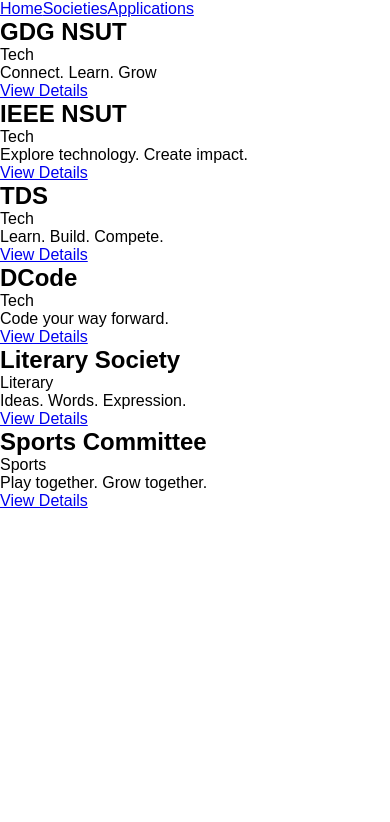
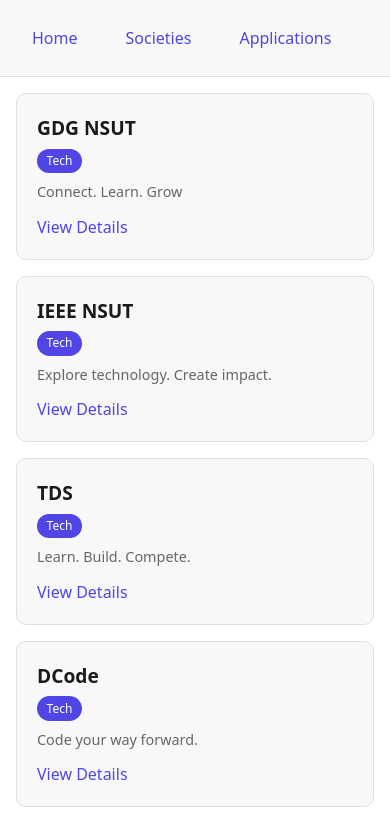
Before and after one commit to shauryakushwaha08/SocietySphere, a React (Vite) app: page /societies in a window 390 px wide. Shown: the top 822 px of the page. Built offline with nearby package versions, Linux system fonts and the light colour scheme.

Commit message:
style: add responsive styling to SocietyDetails and Apply pages

```diff
--- /dev/null
+++ b/src/components/Navbar.css
@@ -0,0 +1,14 @@
+.navbar {
+  display: flex;
+  gap: 1rem;
+  padding: 1rem;
+  background-color: var(--card-bg);
+  border-bottom: 1px solid var(--border-color);
+}
+
+.navbar a {
+  padding: 0.5rem 1rem;
+  min-height: 44px;
+  display: flex;
+  align-items: center;
+}
--- a/src/components/Navbar.jsx
+++ b/src/components/Navbar.jsx
@@ -1,8 +1,9 @@
 import { Link } from "react-router-dom";
+import "./Navbar.css";
 
 function Navbar() {
   return (
-    <nav>
+    <nav className="navbar">
       <Link to="/">Home</Link>
       <Link to="/societies">Societies</Link>
       <Link to="/applications">Applications</Link>
--- /dev/null
+++ b/src/components/SocietyCard.css
@@ -0,0 +1,33 @@
+.society-card {
+  background-color: var(--card-bg);
+  border: 1px solid var(--border-color);
+  border-radius: 10px;
+  padding: 1.25rem;
+  transition: transform 0.15s ease, box-shadow 0.15s ease;
+}
+
+.society-card:hover {
+  transform: translateY(-3px);
+  box-shadow: 0 4px 12px rgba(0, 0, 0, 0.08);
+}
+
+.society-card h2 {
+  font-size: 1.2rem;
+  margin-bottom: 0.25rem;
+}
+
+.society-card .category {
+  display: inline-block;
+  background-color: var(--accent-color);
+  color: white;
+  font-size: 0.75rem;
+  padding: 0.2rem 0.6rem;
+  border-radius: 999px;
+  margin-bottom: 0.5rem;
+}
+
+.society-card .tagline {
+  color: #666;
+  font-size: 0.9rem;
+  margin-bottom: 0.75rem;
+}
--- a/src/components/SocietyCard.jsx
+++ b/src/components/SocietyCard.jsx
@@ -1,11 +1,12 @@
 import { Link } from "react-router-dom";
+import "./SocietyCard.css";
 
 function SocietyCard({ society }) {
   return (
-    <div>
+    <div className="society-card">
       <h2>{society.name}</h2>
-      <p>{society.category}</p>
-      <p>{society.tagline}</p>
+      <p className="category">{society.category}</p>
+      <p className="tagline">{society.tagline}</p>
       <Link to={`/society/${society.id}`}>View Details</Link>
     </div>
   );
--- a/src/index.css
+++ b/src/index.css
@@ -1,3 +1,11 @@
+:root {
+  --bg-color: #ffffff;
+  --text-color: #1a1a1a;
+  --accent-color: #4f46e5;
+  --card-bg: #f8f8f8;
+  --border-color: #e0e0e0;
+}
+
 * {
   margin: 0;
   padding: 0;
@@ -5,5 +13,27 @@
 }
 
 body {
-  font-family: Arial, sans-serif;
+  font-family: system-ui, -apple-system, sans-serif;
+  background-color: var(--bg-color);
+  color: var(--text-color);
+  line-height: 1.5;
 }
+
+a {
+  color: var(--accent-color);
+  text-decoration: none;
+}
+
+button {
+  font-family: inherit;
+  cursor: pointer;
+}
+
+input, textarea {
+  font-family: inherit;
+  font-size: 1rem;
+  padding: 0.6rem;
+  border: 1px solid var(--border-color);
+  border-radius: 6px;
+  width: 100%;
+}
--- /dev/null
+++ b/src/pages/Apply.css
@@ -0,0 +1,22 @@
+.page-container form {
+  display: flex;
+  flex-direction: column;
+  gap: 1rem;
+}
+
+.page-container form button {
+  display: inline-block;
+  background-color: var(--accent-color);
+  color: white;
+  padding: 0.9rem 1.5rem;
+  border-radius: 20px;
+  font-weight: 600;
+  min-height: 44px;
+  line-height: 1.5;
+}
+
+.error-text {
+  color: #d32f2f;
+  font-size: 0.85rem;
+  margin-top: 0.25rem;
+}
--- a/src/pages/Apply.jsx
+++ b/src/pages/Apply.jsx
@@ -2,6 +2,7 @@
 import { useParams } from "react-router-dom";
 import societies from "../data/societies";
 import { saveApplication } from "../utils/storage";
+import "./Apply.css";
 
 function Apply() {
   const { id } = useParams();
@@ -62,18 +63,18 @@
   }
 
   if (!society) {
-    return <div>Society not found</div>;
+    return <div className="page-container">Society not found</div>;
   }
   if (submitted) {
     return (
-      <div>
+      <div className="page-container">
         <h1>Application Submitted!</h1>
         <p>Thanks for applying to {society.name}. We'll be in touch.</p>
       </div>
     );
   }
   return (
-    <div>
+    <div className="page-container">
       <h1>Apply to {society.name}</h1>
       <form onSubmit={handleSubmit}>
         <div>
@@ -83,7 +84,7 @@
             value={formData.name}
             onChange={handleChange}
           />
-          {errors.name && <p style={{ color: "red" }}>{errors.name}</p>}
+          {errors.name && <p className="error-text">{errors.name}</p>}
         </div>
 
         <div>
@@ -93,7 +94,7 @@
             value={formData.year}
             onChange={handleChange}
           />
-          {errors.year && <p style={{ color: "red" }}>{errors.year}</p>}
+          {errors.year && <p className="error-text">{errors.year}</p>}
         </div>
 
         <div>
@@ -103,7 +104,7 @@
             value={formData.branch}
             onChange={handleChange}
           />
-          {errors.branch && <p style={{ color: "red" }}>{errors.branch}</p>}
+          {errors.branch && <p className="error-text">{errors.branch}</p>}
         </div>
 
         <div>
@@ -113,7 +114,7 @@
             value={formData.role}
             onChange={handleChange}
           />
-          {errors.role && <p style={{ color: "red" }}>{errors.role}</p>}
+          {errors.role && <p className="error-text">{errors.role}</p>}
         </div>
 
         <div>
@@ -123,7 +124,7 @@
             value={formData.why}
             onChange={handleChange}
           />
-          {errors.why && <p style={{ color: "red" }}>{errors.why}</p>}
+          {errors.why && <p className="error-text">{errors.why}</p>}
         </div>
 
         <button type="submit">Submit Application</button>
--- /dev/null
+++ b/src/pages/Societies.css
@@ -0,0 +1,18 @@
+.society-grid {
+  display: grid;
+  grid-template-columns: 1fr;
+  gap: 1rem;
+  padding: 1rem;
+}
+
+@media (min-width: 640px) {
+  .society-grid {
+    grid-template-columns: repeat(2, 1fr);
+  }
+}
+
+@media (min-width: 1024px) {
+  .society-grid {
+    grid-template-columns: repeat(3, 1fr);
+  }
+}
--- a/src/pages/Societies.jsx
+++ b/src/pages/Societies.jsx
@@ -1,9 +1,10 @@
 import societies from "../data/societies";
 import SocietyCard from "../components/SocietyCard";
+import "./Societies.css";
 
 function Societies() {
   return (
-    <div>
+    <div className="society-grid">
       {societies.map((society) => (
         <SocietyCard key={society.id} society={society} />
       ))}
--- /dev/null
+++ b/src/pages/SocietyDetails.css
@@ -0,0 +1,52 @@
+.page-container {
+  max-width: 700px;
+  margin: 0 auto;
+  padding: 1.5rem 1rem;
+}
+
+.details-page .category-tag {
+  display: inline-block;
+  background-color: var(--accent-color);
+  color: white;
+  font-size: 0.75rem;
+  padding: 0.2rem 0.6rem;
+  border-radius: 999px;
+  margin: 0.5rem 0;
+}
+
+.details-page .description {
+  margin-bottom: 1.5rem;
+  color: #444;
+}
+
+.details-page h3 {
+  margin-top: 1.25rem;
+  margin-bottom: 0.5rem;
+}
+
+.roles-list {
+  list-style: none;
+  display: flex;
+  flex-wrap: wrap;
+  gap: 0.5rem;
+  margin-bottom: 1.5rem;
+}
+
+.roles-list li {
+  background-color: var(--card-bg);
+  border: 1px solid var(--border-color);
+  padding: 0.4rem 0.8rem;
+  border-radius: 8px;
+  font-size: 0.9rem;
+}
+
+.apply-btn {
+  display: inline-block;
+  background-color: var(--accent-color);
+  color: white;
+  padding: 0.9rem 1.5rem;
+  border-radius: 8px;
+  font-weight: 600;
+  min-height: 44px;
+  line-height: 1.5;
+}
--- a/src/pages/SocietyDetails.jsx
+++ b/src/pages/SocietyDetails.jsx
@@ -1,5 +1,6 @@
 import { useParams, Link } from "react-router-dom";
 import societies from "../data/societies";
+import "./SocietyDetails.css";
 
 function SocietyDetails() {
   const { id } = useParams();
```
